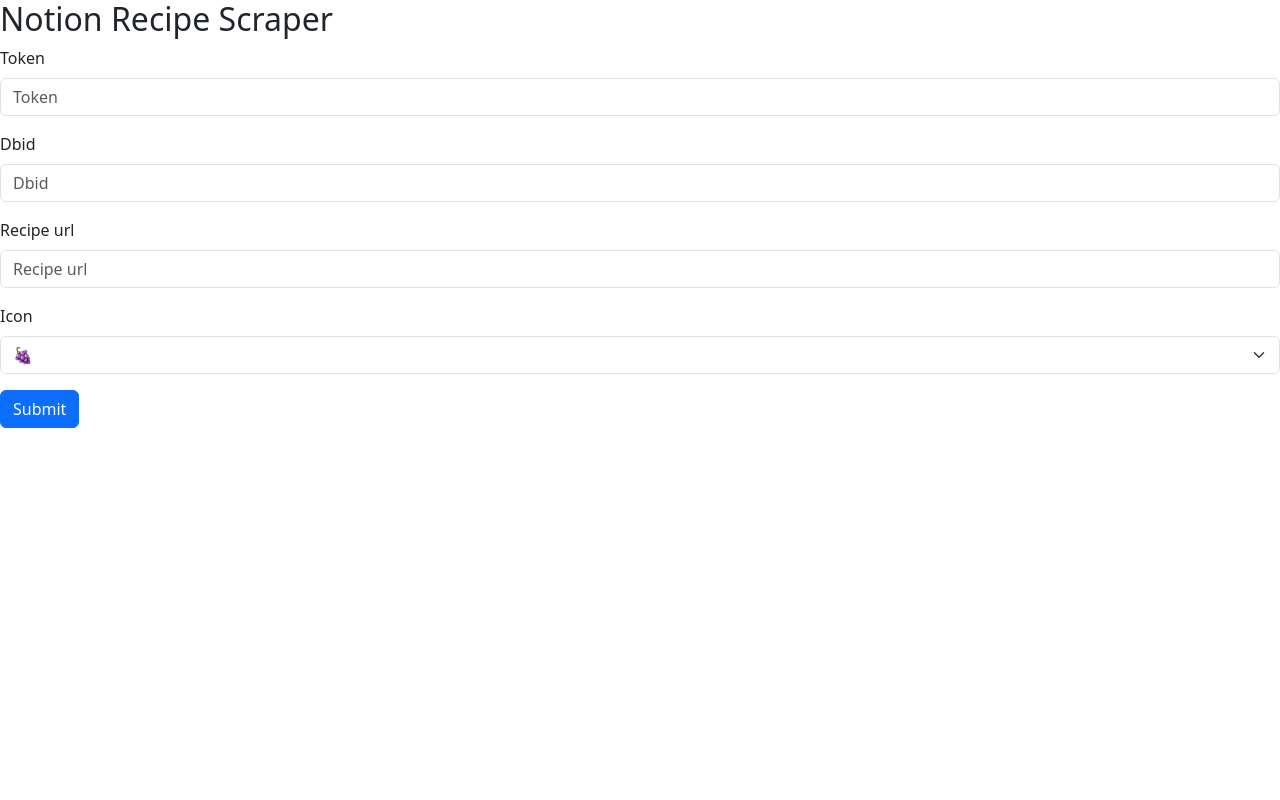
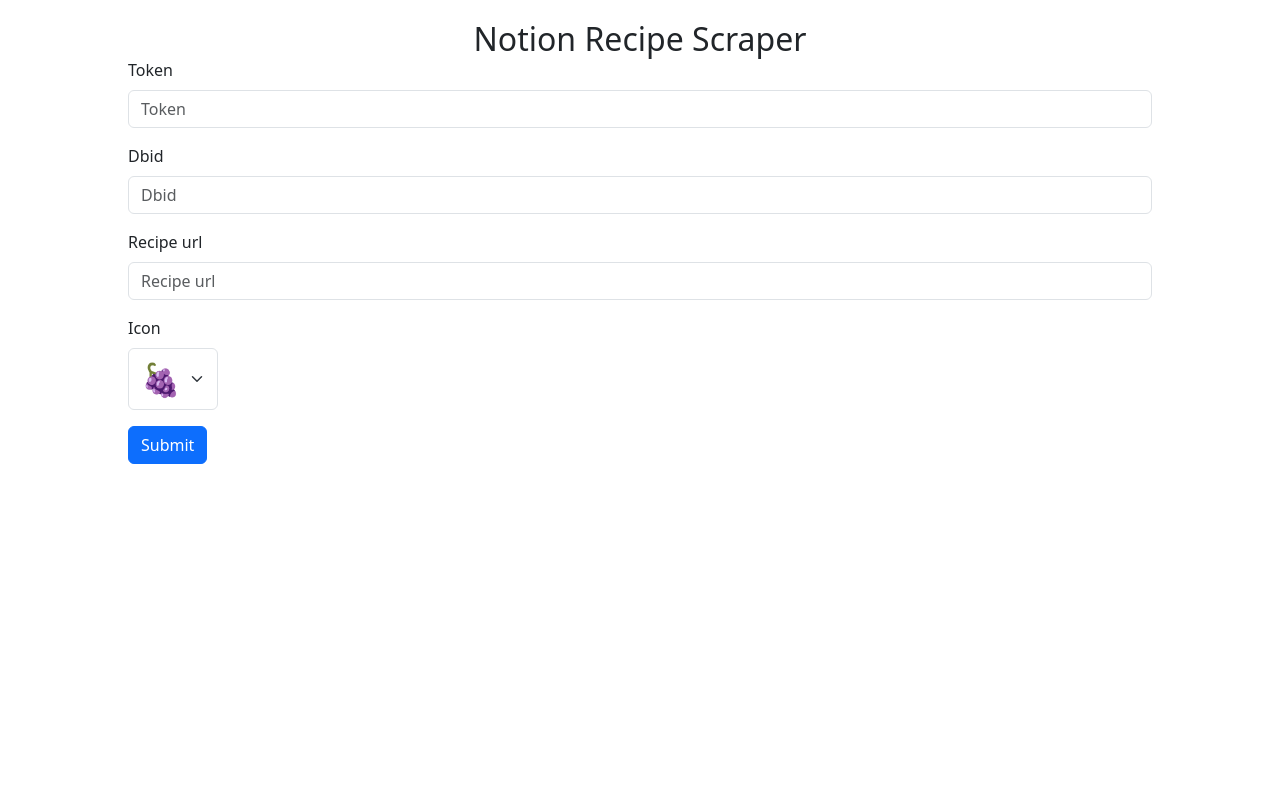
Before and after one commit to silashowe-cc/notion-recipe-scraper, a Django app: page /scraper/ in a window 1280 px wide. Run offline with Django 4.2, Linux system fonts and the light colour scheme; some libraries are stand-ins or nearby versions.

Commit message:
more styling

```diff
--- a/mysite/scraper_app/static/scraper_app/style.css
+++ b/mysite/scraper_app/static/scraper_app/style.css
@@ -1,11 +1,25 @@
-@import url('https://fonts.googleapis.com/css2?family=Asap&display=swap');
-input {
+.form-group {
     width: 100%;
-    background-color: #f4f4f4;
-    border-radius: 4px;
-    border-width: 1px;
 }
 
-label {
-    font-family: "Asap", sans-serif;
+body {}
+
+html {
+    height: 100%;
 }
+
+.notion-form {
+    margin: auto;
+    width: 80%;
+}
+
+.page-title {
+    margin: auto;
+    text-align: center;
+    margin-top: 20px;
+}
+
+.form-select {
+    font-size: xx-large;
+    width: fit-content;
+}
--- a/mysite/scraper_app/templates/scraper_app/base.html
+++ b/mysite/scraper_app/templates/scraper_app/base.html
@@ -1,18 +1,20 @@
 <!DOCTYPE html>
-{% load static %}
-{# Load the tag library #}
-{% load bootstrap5 %}
-
-{# Load CSS and JavaScript #}
-{% bootstrap_css %}
-{% bootstrap_javascript %}
-
 <html>
     <head>
+        {% load static %}
+
+        {# Load the tag library #}
+        {% load bootstrap5 %}
+        {# Load CSS and JavaScript #}
+        {% bootstrap_css %}
+        {% bootstrap_javascript %}
+        <link rel="stylesheet"
+              type='text/css'
+              href="{% static 'scraper_app/style.css' %}"/>
         <title>Notion Recipe Scraper</title>
     </head>
-
     <body>
-    {% block content %}{% endblock content %}
+        {% block content %}
+        {% endblock content %}
     </body>
 </html>
--- a/mysite/scraper_app/templates/scraper_app/index.html
+++ b/mysite/scraper_app/templates/scraper_app/index.html
@@ -1,16 +1,18 @@
 {% extends "scraper_app/base.html" %}
 {% load bootstrap5 %}
 {% block content %}
-    <h2>Notion Recipe Scraper </h2>
+  <div>
+    <h2 class="page-title">Notion Recipe Scraper</h2>
+  </div>
+  <div class="notion-form">
     <form action=""" method="post">
       <div class="form-group">
         {% csrf_token %}
         {% bootstrap_form form %}
         {% buttons %}
-              <button type="submit" class="btn btn-primary">
-                Submit
-              </button>
+        <button type="submit" class="btn btn-primary">Submit</button>
       {% endbuttons %}
     </div>
   </form>
+</div>
 {% endblock content %}
```
Lines whose indentation alone changed are shown as unchanged.
